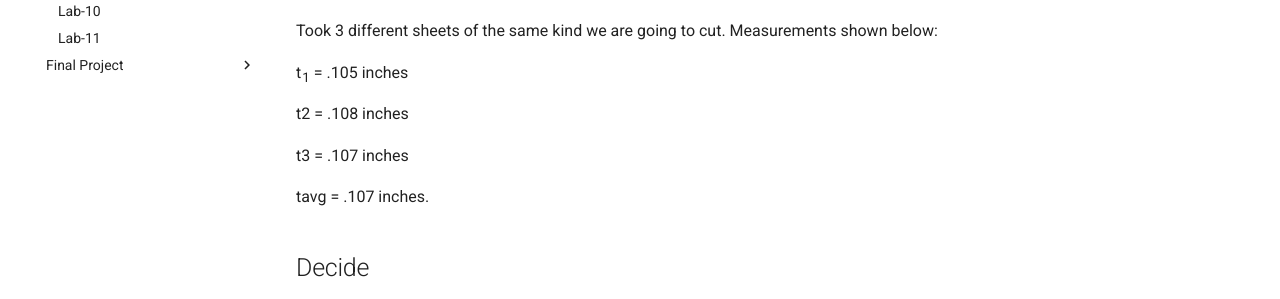
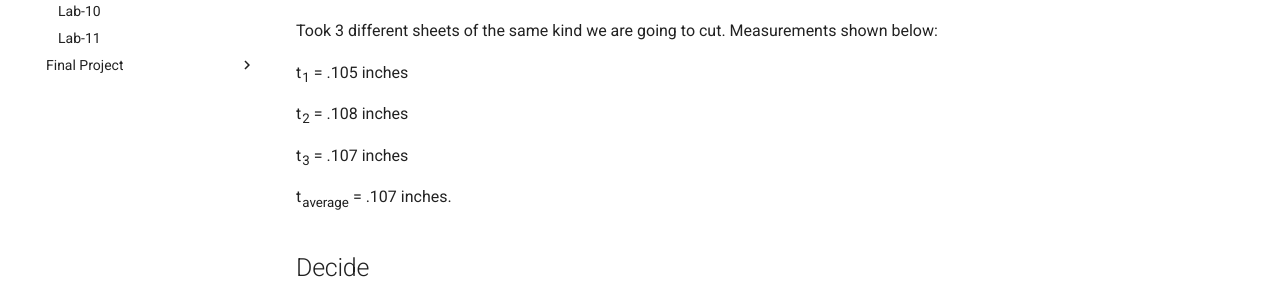
Before and after one commit to mgrego35/Morgan-Gregory-Lab-Portfolio, an MkDocs documentation site: the page built from docs/Labs/L09/index.md, in a window 1280 px wide and 1013 px high. Shown: the part 468-767 px from the top of the window. Built offline with MkDocs 1.6.1 and Material for MkDocs 9.7.7, drawn with Linux system fonts in a browser that asks for light colours.

Commit message:
Fix formatting for measurements in index.md

```diff
--- a/docs/Labs/L09/index.md
+++ b/docs/Labs/L09/index.md
@@ -14,11 +14,11 @@ Took 3 different sheets of the same kind we are going to cut. Measurements shown
 
 t<sub>1</sub> = .105 inches
 
-t2 = .108 inches
+t<sub>2</sub> = .108 inches
 
-t3 = .107 inches
+t<sub>3</sub> = .107 inches
 
-tavg = .107 inches.
+t<sub>average</sub> = .107 inches.
 
 ## Decide
 
```
